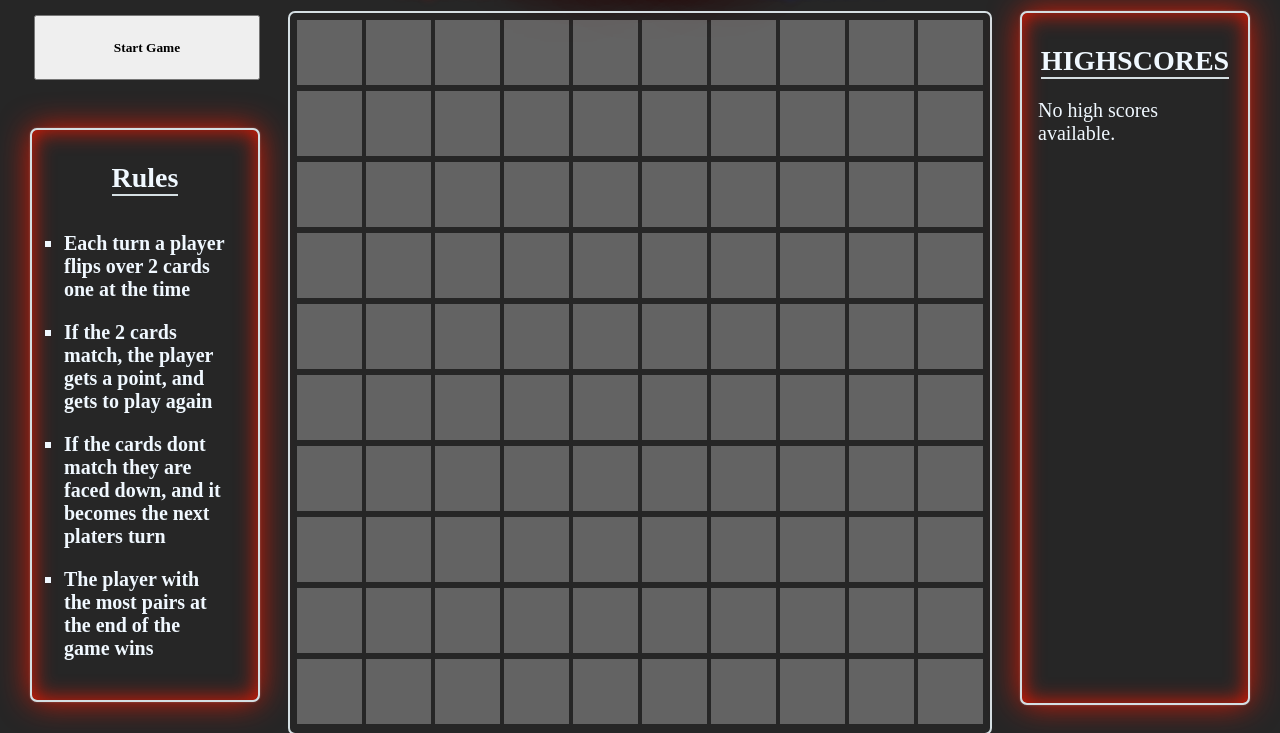
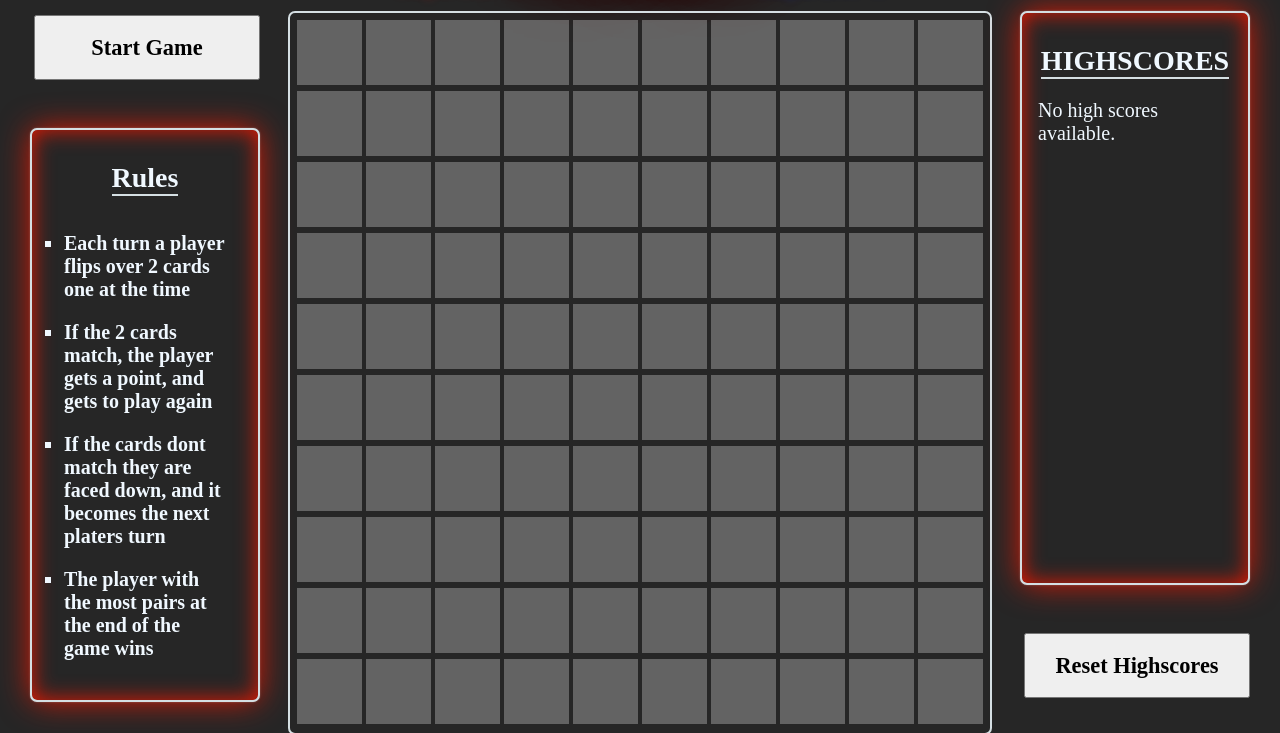
Before and after one commit to Pschioeler/memoryGame, a website: page public/index.html in a window 1280 px wide. Shown: the part 147-880 px from the top of the page. Drawn offline with Linux system fonts and the light colour scheme; a web font is replaced by a local one.

Commit message:
new styles

```diff
--- a/public/index.html
+++ b/public/index.html
@@ -48,7 +48,9 @@
                 <h3>HIGHSCORES</h3>
                 <div id="highScoreListDiv"></div>
             </div>
-
+            <div id="resetHighScores">
+                <button id="start" onclick="clearHighScores()">Reset Highscores</button>
+            </div>
         </aside>
     </div>
 
--- a/public/styles.css
+++ b/public/styles.css
@@ -157,7 +157,7 @@ h3 {
 
 #highScoreDiv {
  border-radius: 5px;
- height: 690px;
+ height: 570px;
  outline: 2px solid var(--secondary-bg-color);
  box-shadow: 0 0 .2rem var(--secondary-bg-color),
  0 0 .2rem var(--secondary-bg-color),
@@ -184,3 +184,17 @@ h3 {
 #p2{
     text-shadow: var(--tertiary-color) 1px 0 10px;
 }
+
+#resetHighScores {
+    margin-top: 48px;
+}
+
+#start {
+    font-size: 1.4rem;
+}
+#start:hover {
+    box-shadow: 0 0 .2rem var(--secondary-bg-color),
+ 0 0 .2rem var(--secondary-bg-color),
+ 0 0 2rem var(--tertiary-color),
+ inset 0 0 1.3rem var(--tertiary-color);
+}
```
